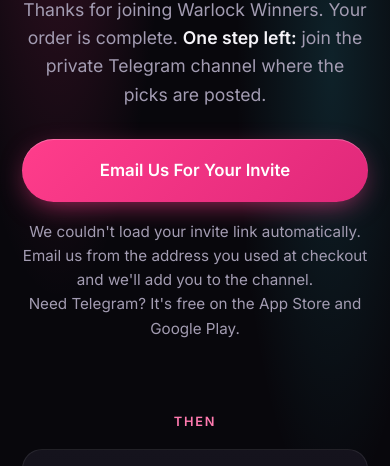
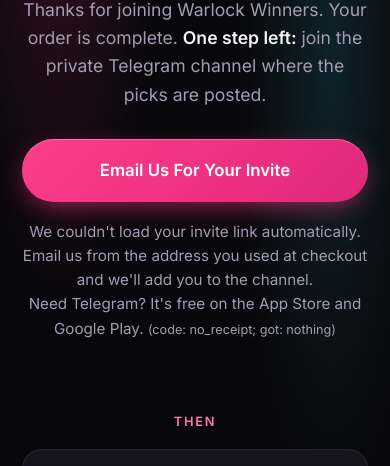
Before and after one commit to hapakolea/WarlockWinners, a plain HTML site: page welcome.html in a window 390 px wide. Shown: the part 310-776 px from the top of the page. Drawn offline with Linux system fonts and the light colour scheme; a web font is replaced by a local one.

Commit message:
Welcome page: diagnose missing receipt; read receipt from #fragment too
A buyer on a phone reached welcome.html without ?receipt_id, so the page
never called the join worker. Now:
- also reads receipt_id/payment_id from the URL fragment
- when no receipt is found, shows the parameter NAMES that did arrive
  (never values) as (code: no_receipt; got: ...)

Co-Authored-By: Claude Opus 5.5 <noreply@anthropic.com>
Claude-Session: https://claude.ai/code/session_01SjP1uM7hjEb2ZEPgcvG3DA

```diff
--- a/welcome.html
+++ b/welcome.html
@@ -69,9 +69,13 @@
       <script>
         // Set to the Cloudflare Worker URL (join-worker/README.md). Empty = keep the email fallback above.
         const JOIN_API = 'https://warlock-join.hippest-hapa.workers.dev';
-        const receipt = new URLSearchParams(location.search).get('receipt_id') || new URLSearchParams(location.search).get('payment_id');
+        // Whop normally adds ?receipt_id=pay_...; also read the #fragment in case an in-app browser moves it there.
+        const q = new URLSearchParams(location.search + '&' + location.hash.slice(1));
+        const receipt = q.get('receipt_id') || q.get('payment_id');
         const btn = document.getElementById('join'), how = document.getElementById('how');
         if (receipt) btn.href += encodeURIComponent(' (receipt ' + receipt + ')');
+        // Diagnostic: show which parameter NAMES arrived (never values) so a missing receipt can be traced.
+        else how.insertAdjacentHTML('beforeend', ' <small>(code: no_receipt; got: ' + ([...q.keys()].filter(Boolean).join(',').replace(/[^\w,.-]/g, '').slice(0, 60) || 'nothing') + ')</small>');
         if (JOIN_API && receipt) {
           const fallback = btn.outerHTML + how.outerHTML;
           btn.textContent = 'Getting your invite…';
```
